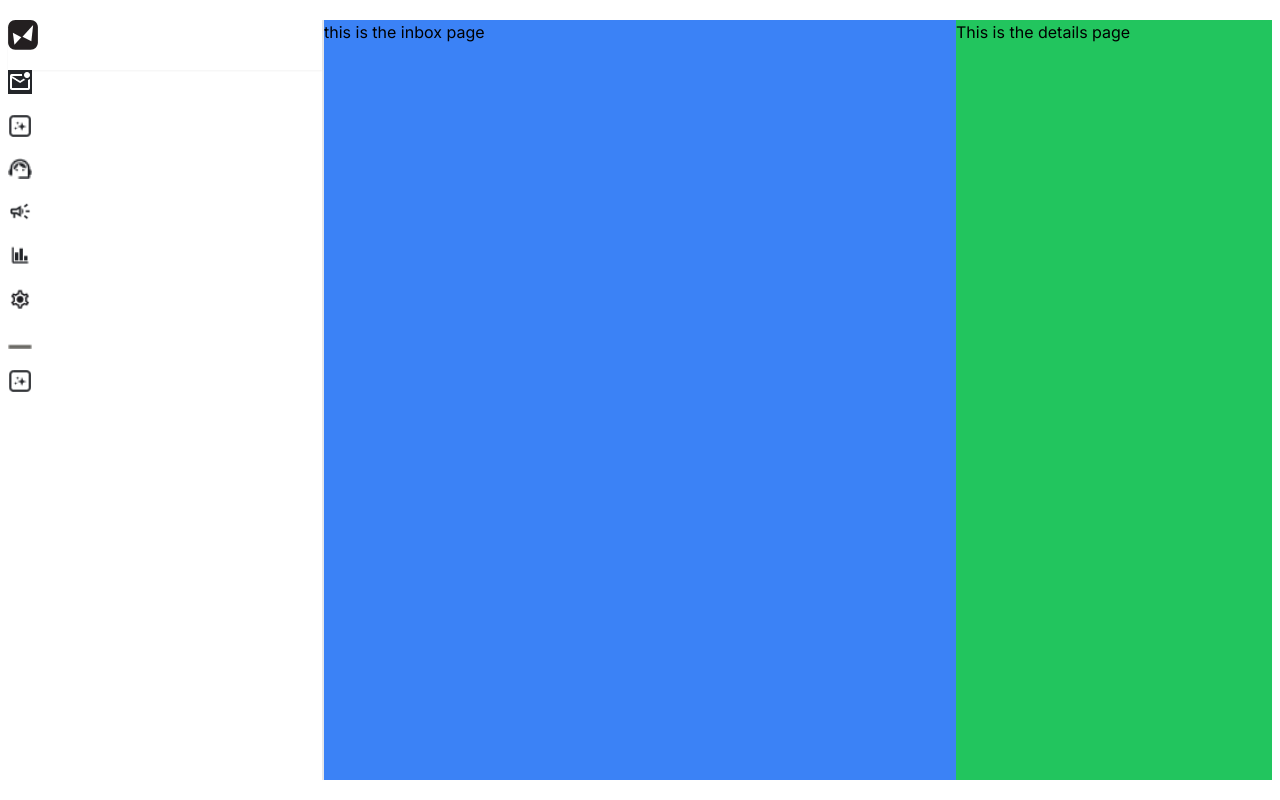
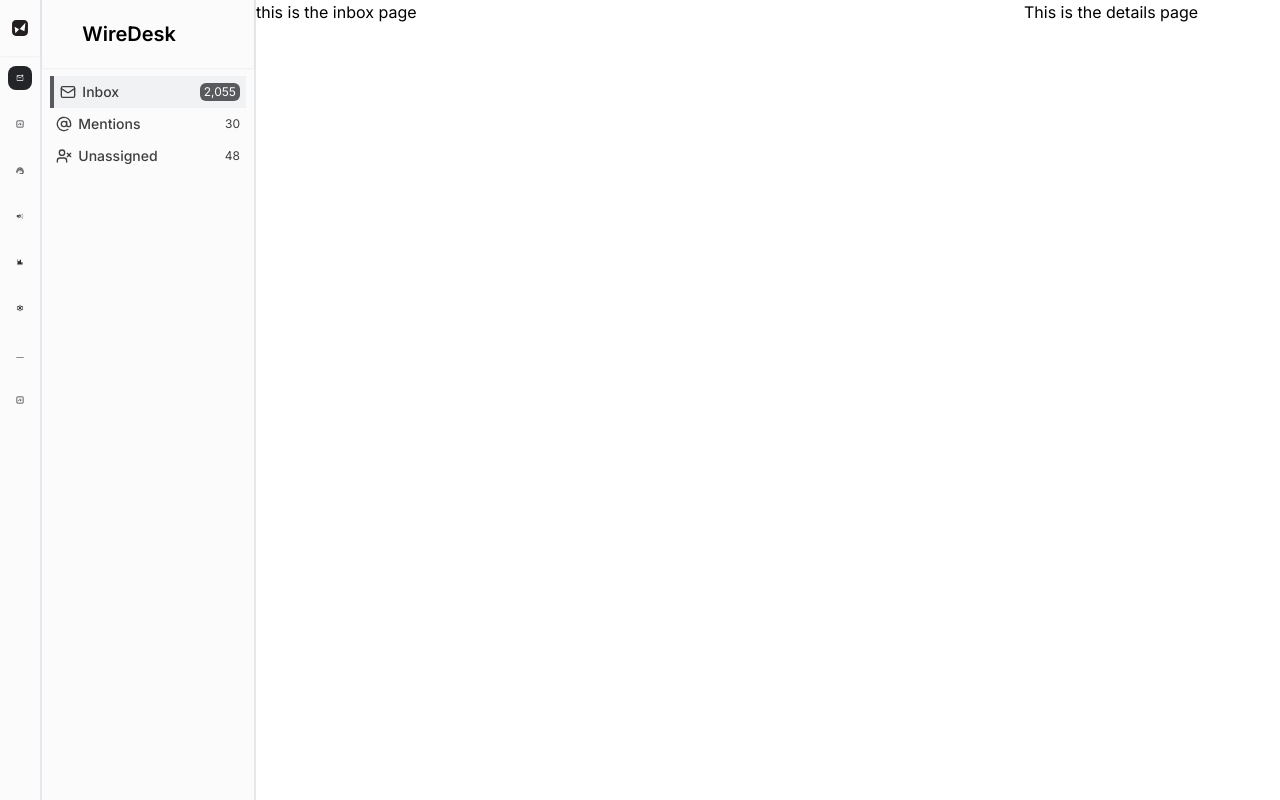
Before and after one commit to Marvelousy20/wiredesk, a Next.js app: page / in a window 1280 px wide. Built offline with nearby package versions, Linux system fonts and the light colour scheme.

Commit message:
making changes

```diff
--- a/src/components/Details/details.tsx
+++ b/src/components/Details/details.tsx
@@ -1,5 +1,3 @@
 export default function Details() {
-  return (
-    <div className="bg-green-500 col-span-2">This is the details page</div>
-  );
+  return <div className="col-span-2 w-[20%]">This is the details page</div>;
 }
--- a/src/components/MainContent.tsx
+++ b/src/components/MainContent.tsx
@@ -6,7 +6,7 @@ import Details from "./Details/details";
 
 export default function MainContent() {
   return (
-    <div className="grid grid-cols-8 h-screen px-2 py-5">
+    <div className="w-full flex h-screen">
       <Sidebar />
       <Message />
       <Details />
--- a/src/components/Message/message.tsx
+++ b/src/components/Message/message.tsx
@@ -1,3 +1,3 @@
 export default function Message() {
-  return <div className="bg-blue-500 col-span-4">this is the inbox page</div>;
+  return <div className="col-span-7 w-[60%]">this is the inbox page</div>;
 }
--- /dev/null
+++ b/src/components/Sidebar/Inbox/inbox.tsx
@@ -0,0 +1,85 @@
+"use client";
+
+import { Mail, AtSign, UserX } from "lucide-react";
+import { title } from "process";
+import { useState } from "react";
+
+const messages = [
+  {
+    title: "Inbox",
+    unread: "2,055",
+    icon: <Mail size={16} />,
+  },
+  {
+    title: "Mentions",
+    unread: "30",
+    icon: <AtSign size={16} />,
+  },
+  {
+    title: "Unassigned",
+    unread: "48",
+    icon: <UserX size={16} />,
+  },
+];
+
+const teams = [
+  {
+    title: "Support",
+    unread: "5",
+    icon: <UserX size={16} />,
+  },
+  {
+    title: "Social",
+    unread: "43",
+    icon: <UserX size={16} />,
+  },
+  {
+    title: "Tier/Support",
+    unread: "5",
+    icon: <UserX size={16} />,
+  },
+  {
+    title: "Technical",
+    unread: "5",
+    icon: <UserX size={16} />,
+  },
+];
+
+export default function Inbox() {
+  const [selectedInbox, setSelectedInbox] = useState("Inbox");
+
+  return (
+    <div>
+      <div className="">
+        {messages.map((message, id) => (
+          <div
+            key={id}
+            className={`flex items-center justify-between p-1.5 opacity-75 ${
+              selectedInbox === message.title &&
+              "bg-[#EEEFF1] border-l-4 border-black opacity-100"
+            }`}
+            onClick={() => setSelectedInbox(message.title)}
+          >
+            <div className="flex items-center gap-1.5 text-sm font-medium">
+              <p>{message.icon}</p>
+              <p>{message.title}</p>
+            </div>
+
+            <p
+              className={`text-[0.75rem] ${
+                selectedInbox === message.title &&
+                "bg-black text-white px-1 rounded-md"
+              }`}
+            >
+              {message.unread}
+            </p>
+          </div>
+        ))}
+      </div>
+
+      <div>
+
+      </div>
+    </div>
+  );
+}
--- a/src/components/Sidebar/sidebar.tsx
+++ b/src/components/Sidebar/sidebar.tsx
@@ -1,6 +1,7 @@
 "use client";
 import { useState } from "react";
 import Image from "next/image";
+import Inbox from "./Inbox/inbox";
 
 interface SelectableItems {
   messages: string;
@@ -26,22 +27,26 @@ export default function Sidebar({ onSelect }: ItemProps) {
     onSelect(item);
   };
   return (
-    <section className="col-span-2 border-r-2">
-      {/* logo */}
-      <div className="shadow-sm pb-5">
+    <section className="border-r-2 w-[20%] bg-[#FBFBFB]">
+      <div className="grid grid-cols-6 h-full">
+        <div className="col-span-1 border-r-2">
+          <div className="shadow-sm py-5 px-3">
             <Image src="/sidebar/logo.svg" alt="logo" width={30} height={30} />
           </div>
 
-      <div className="grid grid-cols-3">
-        <div className="col-span-1">
-          <div>
-            <button onClick={() => handleSelect("messages")} className={`mb-5`}>
+          <div className="px-2 mt-2">
+            <div className="">
+              <button
+                onClick={() => handleSelect("messages")}
+                className={`mb-5 p-2 ${
+                  selected === "messages" && "bg-black rounded-lg "
+                }`}
+              >
                 <Image
                   src="/sidebar/email.png"
                   alt="email"
                   width={24}
                   height={24}
-                className={`${selected === "messages" && "bg-black"}`}
                 />
               </button>
             </div>
@@ -49,7 +54,9 @@ export default function Sidebar({ onSelect }: ItemProps) {
             <div>
               <button
                 onClick={() => handleSelect("mylo")}
-              className={`mb-5 ${selected === "mylo" && "black"}`}
+                className={`mb-5 p-2 ${
+                  selected === "mylo" && "bg-black rounded-lg "
+                }`}
               >
                 <Image
                   src="/sidebar/mylo.png"
@@ -63,7 +70,9 @@ export default function Sidebar({ onSelect }: ItemProps) {
             <div>
               <button
                 onClick={() => handleSelect("three")}
-              className={`mb-5 ${selected === "three" && "black"}`}
+                className={`mb-5 p-2 ${
+                  selected === "three" && "bg-black rounded-lg "
+                }`}
               >
                 <Image
                   src="/sidebar/three.png"
@@ -77,7 +86,9 @@ export default function Sidebar({ onSelect }: ItemProps) {
             <div>
               <button
                 onClick={() => handleSelect("campaign")}
-              className={`mb-5 ${selected === "campaign" && "black"}`}
+                className={`mb-5 p-2 ${
+                  selected === "campaign" && "bg-black rounded-lg "
+                }`}
               >
                 <Image
                   src="/sidebar/campaign.png"
@@ -91,7 +102,9 @@ export default function Sidebar({ onSelect }: ItemProps) {
             <div>
               <button
                 onClick={() => handleSelect("finance")}
-              className={`mb-5 ${selected === "finance" && "black"}`}
+                className={`mb-5 p-2 ${
+                  selected === "finance" && "bg-black rounded-lg "
+                }`}
               >
                 <Image
                   src="/sidebar/finance.png"
@@ -105,7 +118,9 @@ export default function Sidebar({ onSelect }: ItemProps) {
             <div>
               <button
                 onClick={() => handleSelect("settings")}
-              className={`mb-5 ${selected === "settings" && "black"}`}
+                className={`mb-5 p-2 ${
+                  selected === "settings" && "bg-black rounded-lg "
+                }`}
               >
                 <Image
                   src="/sidebar/settings.png"
@@ -119,7 +134,9 @@ export default function Sidebar({ onSelect }: ItemProps) {
             <div>
               <button
                 onClick={() => handleSelect("minus")}
-              className={`mb-5 ${selected === "minus" && "black"}`}
+                className={`mb-5 p-2 ${
+                  selected === "minus" && "bg-black rounded-lg "
+                }`}
               >
                 <Image
                   src="/sidebar/minus.png"
@@ -133,7 +150,9 @@ export default function Sidebar({ onSelect }: ItemProps) {
             <div>
               <button
                 onClick={() => handleSelect("mylo_last")}
-              className={`mb-5 ${selected === "mylo_last" && "black"}`}
+                className={`mb-5 p-2 ${
+                  selected === "mylo_last" && "bg-black rounded-lg "
+                }`}
               >
                 <Image
                   src="/sidebar/mylo_last.png"
@@ -144,9 +163,18 @@ export default function Sidebar({ onSelect }: ItemProps) {
               </button>
             </div>
           </div>
+        </div>
 
         {/* Corresponding items */}
-        <div className="col-span-2">{selected === "message"}</div>
+        <div className="col-span-5 h-full">
+          <div className="py-5 px-10 shadow-sm">
+            <h1 className="font-semibold text-xl">WireDesk</h1>
+          </div>
+
+          <div className="px-2 mt-2">
+            {selected === "messages" && <Inbox />}
+          </div>
+        </div>
       </div>
     </section>
   );
```
Also changed, not shown: package.json (+6 -5 lines), 1 other file (tests, documents, lock files or other folders). Lines whose indentation alone changed are shown as unchanged.
